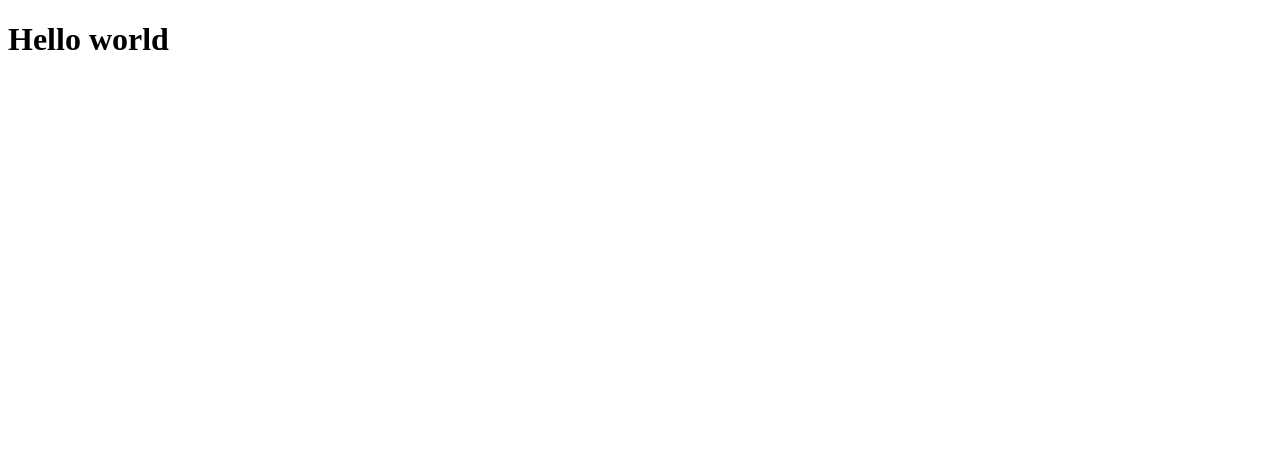
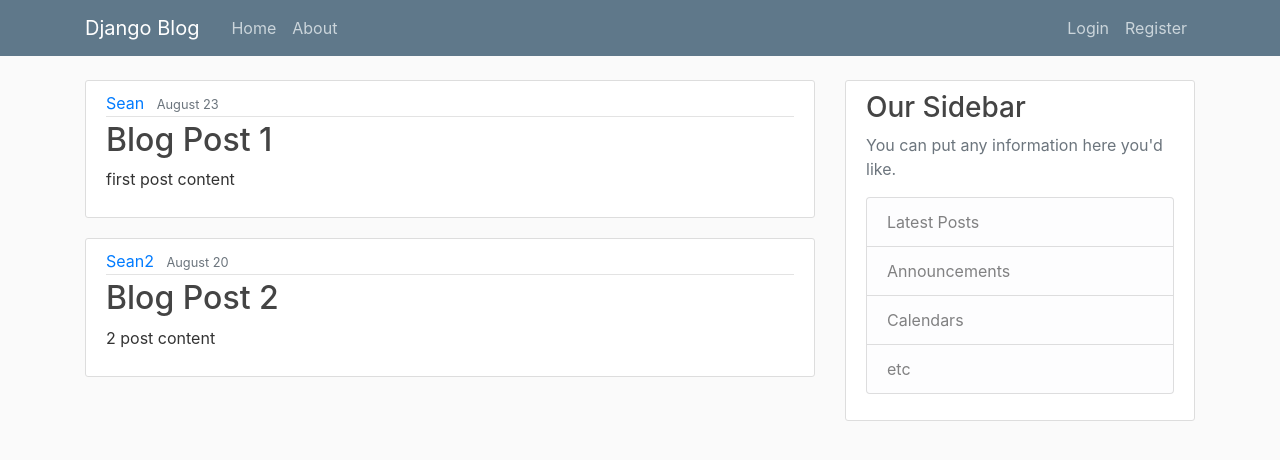
Before and after one commit to seanmac11741/sammiblog, a Django app: page / in a window 1280 px wide. Before the commit the part shown is almost empty. Shown: the top 460 px of the page. Run offline with Django 3.2, Linux system fonts and the light colour scheme; some libraries are stand-ins or nearby versions.

Commit message:
template for django blog. Want to change the bootstrap and css ALOT now

```diff
--- /dev/null
+++ b/blog/static/blog/main.css
@@ -0,0 +1,84 @@
+body {
+  background: #fafafa;
+  color: #333333;
+  margin-top: 5rem;
+}
+
+h1, h2, h3, h4, h5, h6 {
+  color: #444444;
+}
+
+ul {
+  margin: 0;
+}
+
+.bg-steel {
+  background-color: #5f788a;
+}
+
+.site-header .navbar-nav .nav-link {
+  color: #cbd5db;
+}
+
+.site-header .navbar-nav .nav-link:hover {
+  color: #ffffff;
+}
+
+.site-header .navbar-nav .nav-link.active {
+  font-weight: 500;
+}
+
+.content-section {
+  background: #ffffff;
+  padding: 10px 20px;
+  border: 1px solid #dddddd;
+  border-radius: 3px;
+  margin-bottom: 20px;
+}
+
+.article-title {
+  color: #444444;
+}
+
+a.article-title:hover {
+  color: #428bca;
+  text-decoration: none;
+}
+
+.article-content {
+  white-space: pre-line;
+}
+
+.article-img {
+  height: 65px;
+  width: 65px;
+  margin-right: 16px;
+}
+
+.article-metadata {
+  padding-bottom: 1px;
+  margin-bottom: 4px;
+  border-bottom: 1px solid #e3e3e3
+}
+
+.article-metadata a:hover {
+  color: #333;
+  text-decoration: none;
+}
+
+.article-svg {
+  width: 25px;
+  height: 25px;
+  vertical-align: middle;
+}
+
+.account-img {
+  height: 125px;
+  width: 125px;
+  margin-right: 20px;
+  margin-bottom: 16px;
+}
+
+.account-heading {
+  font-size: 2.5rem;
+}
--- /dev/null
+++ b/blog/templates/blog/about.html
@@ -0,0 +1,4 @@
+{% extends "blog/base.html" %}
+{% block content %}
+  <h1>About Page</h1>
+{% endblock content %}
--- /dev/null
+++ b/blog/templates/blog/base.html
@@ -0,0 +1,73 @@
+{% load static %}
+<!DOCTYPE html>
+<html lang="en" dir="ltr">
+  <head>
+    <!-- Required meta tags -->
+    <meta charset="utf-8">
+    <meta name="viewport" content="width=device-width, initial-scale=1, shrink-to-fit=no">
+
+    <!-- Bootstrap CSS -->
+    <link rel="stylesheet" href="https://maxcdn.bootstrapcdn.com/bootstrap/4.0.0/css/bootstrap.min.css" integrity="sha384-Gn5384xqQ1aoWXA+058RXPxPg6fy4IWvTNh0E263XmFcJlSAwiGgFAW/dAiS6JXm" crossorigin="anonymous">
+
+    <meta charset="utf-8">
+
+    <link rel="stylesheet" type="text/css" href="{% static 'blog/main.css' %}">
+
+    {% if title %}
+      <title>Django Blog - {{ title }}</title>
+    {% else %}
+      <title>Django Blog</title>
+    {% endif %}
+  </head>
+  <body>
+
+    <header class="site-header">
+      <nav class="navbar navbar-expand-md navbar-dark bg-steel fixed-top">
+        <div class="container">
+          <a class="navbar-brand mr-4" href="{% url 'blog-home' %}">Django Blog</a>
+          <button class="navbar-toggler" type="button" data-toggle="collapse" data-target="#navbarToggle" aria-controls="navbarToggle" aria-expanded="false" aria-label="Toggle navigation">
+          <span class="navbar-toggler-icon"></span>
+          </button>
+          <div class="collapse navbar-collapse" id="navbarToggle">
+            <div class="navbar-nav mr-auto">
+              <a class="nav-item nav-link" href="{% url 'blog-home' %}">Home</a>
+              <a class="nav-item nav-link" href="/about">About</a>
+            </div>
+            <!-- Navbar Right Side -->
+            <div class="navbar-nav">
+              <a class="nav-item nav-link" href="#">Login</a>
+              <a class="nav-item nav-link" href="#">Register</a>
+            </div>
+          </div>
+        </div>
+      </nav>
+    </header>
+
+    <main role="main" class="container">
+      <div class="row">
+        <div class="col-md-8">
+          {% block content %}{% endblock %}
+        </div>
+        <div class="col-md-4">
+          <div class="content-section">
+            <h3>Our Sidebar</h3>
+            <p class='text-muted'>You can put any information here you'd like.
+              <ul class="list-group">
+                <li class="list-group-item list-group-item-light">Latest Posts</li>
+                <li class="list-group-item list-group-item-light">Announcements</li>
+                <li class="list-group-item list-group-item-light">Calendars</li>
+                <li class="list-group-item list-group-item-light">etc</li>
+              </ul>
+            </p>
+          </div>
+        </div>
+      </div>
+    </main>
+
+    <!-- Optional JavaScript -->
+    <!-- jQuery first, then Popper.js, then Bootstrap JS -->
+    <script src="https://code.jquery.com/jquery-3.2.1.slim.min.js" integrity="sha384-KJ3o2DKtIkvYIK3UENzmM7KCkRr/rE9/Qpg6aAZGJwFDMVNA/GpGFF93hXpG5KkN" crossorigin="anonymous"></script>
+    <script src="https://cdnjs.cloudflare.com/ajax/libs/popper.js/1.12.9/umd/popper.min.js" integrity="sha384-ApNbgh9B+Y1QKtv3Rn7W3mgPxhU9K/ScQsAP7hUibX39j7fakFPskvXusvfa0b4Q" crossorigin="anonymous"></script>
+    <script src="https://maxcdn.bootstrapcdn.com/bootstrap/4.0.0/js/bootstrap.min.js" integrity="sha384-JZR6Spejh4U02d8jOt6vLEHfe/JQGiRRSQQxSfFWpi1MquVdAyjUar5+76PVCmYl" crossorigin="anonymous"></script>
+  </body>
+</html>
--- a/blog/templates/blog/home.html
+++ b/blog/templates/blog/home.html
@@ -1,11 +1,15 @@
-<!DOCTYPE html>
-<html lang="en" dir="ltr">
-  <head>
-    <meta charset="utf-8">
-    <title></title>
-  </head>
-  <body>
-    <h1>Hello world</h1>
-
-  </body>
-</html>
+{% extends "blog/base.html" %}
+{% block content %}
+  {% for post in posts %}
+  <article class="media content-section">
+    <div class="media-body">
+      <div class="article-metadata">
+        <a class="mr-2" href="#">{{ post.author }}</a>
+        <small class="text-muted">{{ post.date_posted }}</small>
+      </div>
+      <h2><a class="article-title" href="#">{{ post.title }}</a></h2>
+      <p class="article-content">{{ post.content }}</p>
+    </div>
+  </article>
+  {% endfor %}
+{% endblock content %}
--- a/blog/urls.py
+++ b/blog/urls.py
@@ -1,12 +1,11 @@
 #created in part2
 from django.urls import path
-from . import views #this imports something from current directory, that is views.py that we just made
-
+from . import views
 
 urlpatterns = [
     #dont need any path, because this is for all blog sites
-    path('', views.home, name='blog-home'), #sends it to views.home where views is the thing we imported
-    # path('', PostListView.as_view(), name='blog-home')
+    path('', views.home, name='blog-home'),
+    path('about/', views.about, name='about'),
 ]
 
 
--- a/blog/views.py
+++ b/blog/views.py
@@ -1,9 +1,27 @@
 from django.shortcuts import render
+
+posts = [
+    {
+    'author': 'Sean',
+    'title': 'Blog Post 1',
+    'content': 'first post content',
+    'date_posted': 'August 23'
+    },
+    {
+    'author': 'Sean2',
+    'title': 'Blog Post 2',
+    'content': '2 post content',
+    'date_posted': 'August 20'
+    }
+]
 
 # Create your views here.
 def home(request):
-    # context = {
-    #     'posts': Post.objects.all()
-    # }
-    # return render(request, 'blog/home.html', context) #3rd param is passed to the template and the template can access it
-    return render(request, 'blog/home.html')
+    context = {
+        'posts': posts
+    }
+    return render(request, 'blog/home.html', context) #3rd param is passed to the template and the template can access it
+    # return render(request, 'blog/home.html')
+
+def about(request):
+    return render(request, 'blog/about.html', {'title':'About'})
```
